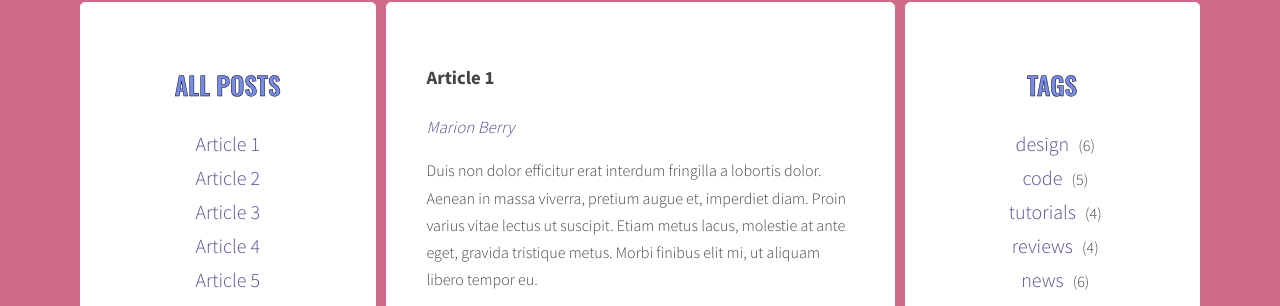
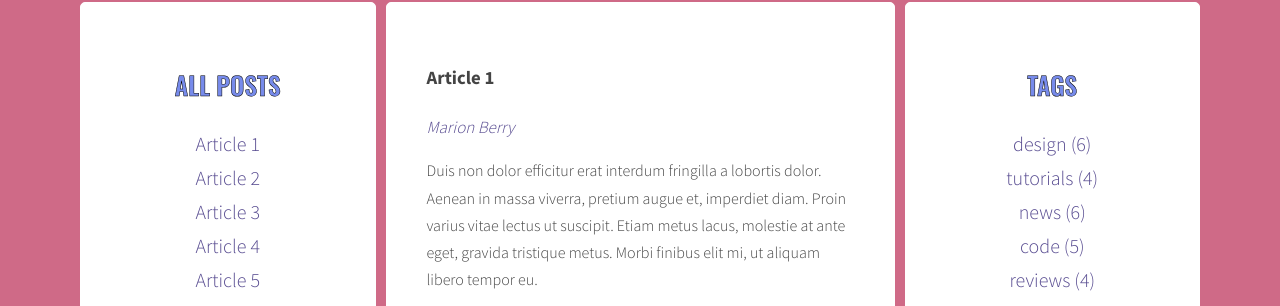
Before and after one commit to aszymeczko/javascript-blog, a website: page index.html in a window 1280 px wide. Shown: the part 241-547 px from the top of the page. Drawn offline with nearby package versions, Linux system fonts and the light colour scheme.

Commit message:
Add function calculateTagsParams

```diff
--- a/index.html
+++ b/index.html
@@ -352,11 +352,11 @@
           <aside class="sidebar" aria-label="sidebar">
             <h2 class="section-title">Tags</h2>
             <ul class="list tags">
-              <li><a href="#">design</a> <span>(6)</span></li>
+              <!-- <li><a href="#">design</a> <span>(6)</span></li>
               <li><a href="#">code</a> <span>(5)</span></li>
               <li><a href="#">tutorials</a> <span>(4)</span></li>
               <li><a href="#">reviews</a> <span>(4)</span></li>
-              <li><a href="#">news</a> <span>(6)</span></li>
+              <li><a href="#">news</a> <span>(6)</span></li> -->
             </ul>
             <h2 class="section-title">Authors</h2>
             <ul class="list authors">
--- a/js/script.js
+++ b/js/script.js
@@ -3,8 +3,8 @@
 function titleClickHandler(event) {
   event.preventDefault();
   const clickedElement = this;
-  console.log('Link was clicked!');
-  console.log(event);
+  // console.log('Link was clicked!');
+  // console.log(event);
 
   /* remove class 'active' from all article links  */
 
@@ -16,7 +16,7 @@ function titleClickHandler(event) {
 
   /* add class 'active' to the clicked link */
 
-  console.log('clickedElement:', clickedElement);
+  // console.log('clickedElement:', clickedElement);
 
   clickedElement.classList.add('active');
 
@@ -32,13 +32,13 @@ function titleClickHandler(event) {
 
   const articleSelector = clickedElement.getAttribute('href');
 
-  console.log('articleSelector: ', articleSelector);
+  // console.log('articleSelector: ', articleSelector);
 
   /* find the correct article using the selector (value of 'href' attribute) */
 
   const targetArticle = document.querySelector(articleSelector);
 
-  console.log('targetArticle: ', targetArticle);
+  // console.log('targetArticle: ', targetArticle);
 
   /* add class 'active' to the correct article */
 
@@ -50,7 +50,9 @@ const optArticleSelector = '.post',
   optTitleSelector = '.post-title',
   optTitleListSelector = '.titles',
   optArticleTagsSelector = '.post-tags .list',
-  optArticleAuthorSelector = '.post-author';
+  optArticleAuthorSelector = '.post-author',
+  optTagsListSelector = '.tags.list';
+
 
 function generateTitleLinks(customSelector = '') {
 
@@ -81,20 +83,20 @@ function generateTitleLinks(customSelector = '') {
 
     const linkHTML = '<li><a href="#' + articleId + '"><span>' + articleTitle + '</span></a></li>';
 
-    console.log('link HTML: ', linkHTML);
+    // console.log('link HTML: ', linkHTML);
 
     /* insert link into html variable */
 
     html = html + linkHTML;
 
-    console.log(html);
+    // console.log(html);
   }
 
   titleList.innerHTML = html;
 
   const links = document.querySelectorAll('.titles a');
 
-  console.log(links);
+  // console.log(links);
 
   for (let link of links) {
     link.addEventListener('click', titleClickHandler);
@@ -103,58 +105,98 @@ function generateTitleLinks(customSelector = '') {
 
 generateTitleLinks();
 
+function calculateTagsParams(tags) {
+
+  const params = { max: 0, min: 999999 };
+
+  for (let tag in tags) {
+    console.log(tag + ' is used ' + tags[tag] + ' times');
+
+    if (tags[tag] > params.max) {
+      params.max = tags[tag];
+    }
+
+    if (tags[tag] < params.min) {
+      params.min = tags[tag];
+    }
+  }
+  return params;
+}
 
 function generateTags() {
 
+  /* create a new variable allTags with an empty object */
+  let allTags = {};
+
   /* find all articles */
-
   const articles = document.querySelectorAll(optArticleSelector);
 
   /* for every article: */
   for (let article of articles) {
 
     /* find tags wrapper */
-
     const articleTagsList = article.querySelector(optArticleTagsSelector);
 
     /* make html variable with empty string */
-
     let html = '';
 
     /* get tags from data-tags attribute */
-
     const articleTags = article.getAttribute('data-tags');
 
-    console.log('articleTags: ', articleTags);
+    // console.log('articleTags: ', articleTags);
 
     /* split tags into array */
-
     const articleTagsArray = articleTags.split(' ');
 
-    console.log('articleTagsArray: ', articleTagsArray);
+    // console.log('articleTagsArray: ', articleTagsArray);
 
     /* for each tag */
     for (let tag of articleTagsArray) {
 
-      console.log('tag: ', tag);
+      // console.log('tag: ', tag);
 
       /* generate HTML of the link */
-
       const linkHTML = '<li><a href="#tag-' + tag + '">' + tag + '</a></li>';
 
-      console.log('link HTML: ', linkHTML);
+      // console.log('link HTML: ', linkHTML);
 
       /* add generated code to html variable */
-
       html = html + linkHTML;
 
-      console.log(html);
+      // console.log(html);
+
+      /* check if this link is NOT already in allTags */
+      if (!allTags.hasOwnProperty(tag)) {
+
+        /* add tag to allTags object */
+        allTags[tag] = 1;
+      } else {
+        allTags[tag]++;
+      }
     }
 
     /* insert HTML of all the links into the tags wrapper */
-
     articleTagsList.innerHTML = html;
   }
+
+  /* find list of tags in right column */
+  const tagList = document.querySelector(optTagsListSelector);
+  console.log('allTags', allTags);
+  const tagsParams = calculateTagsParams(allTags);
+  console.log('tagsParams: ', tagsParams);
+
+  /* create variable for all links HTML code */
+  let allTagsHTML = '';
+
+  /* for each tag in allTags: */
+  for (let tag in allTags) {
+
+    /* generate code of a link and add it to allTagsHTML */
+    allTagsHTML += '<li><a href="#tag-' + tag + '">' + tag + ' (' + allTags[tag] + ') ' + '</a></li>';
+  }
+
+  /* add html from allTagsHTML to tagList */
+  tagList.innerHTML = allTagsHTML;
 }
 
 generateTags();
@@ -169,25 +211,25 @@ function tagClickHandler(event) {
   /* make new constant named "clickedElement" and give it the value of "this" */
 
   const clickedElement = this;
-  console.log('Link was clicked!');
-  console.log(event);
+  // console.log('Link was clicked!');
+  // console.log(event);
 
   /* make a new constant "href" and read the attribute "href" of the clicked element */
 
   const href = clickedElement.getAttribute('href');
 
-  console.log('href: ', href);
+  // console.log('href: ', href);
 
   /* make a new constant "tag" and extract tag from the "href" constant */
 
   const tag = href.replace('#tag-', '');
-  console.log('Tag: ', tag);
+  // console.log('Tag: ', tag);
 
   /* find all tag links with class active */
 
   const activeTagLinks = document.querySelectorAll('a.active[href^="#tag-"]');
 
-  console.log('activeTagLinks: ', activeTagLinks);
+  // console.log('activeTagLinks: ', activeTagLinks);
 
   /* for each active tag link */
 
@@ -202,14 +244,14 @@ function tagClickHandler(event) {
 
   const targetTagLinks = document.querySelectorAll('a[href="' + href + '"]');
 
-  console.log('targetTagLinks: ', targetTagLinks);
+  // console.log('targetTagLinks: ', targetTagLinks);
 
   /* for each found tag link */
   for (let targetTagLink of targetTagLinks) {
 
     /* add class active */
 
-    console.log('targetTagLink:', targetTagLink);
+    // console.log('targetTagLink:', targetTagLink);
 
     targetTagLink.classList.add('active');
   }
@@ -253,19 +295,19 @@ function generateAuthors() {
 
     const articleAuthors = article.getAttribute('data-author');
 
-    console.log('articleAuthors: ', articleAuthors);
+    // console.log('articleAuthors: ', articleAuthors);
 
     /* generate HTML of the link */
 
     const linkHTML = '<a href="#author-' + articleAuthors + '">' + articleAuthors + '</a>';
 
-    console.log('link HTML: ', linkHTML);
+    // console.log('link HTML: ', linkHTML);
 
     /* add generated code to html variable */
 
     html = html + linkHTML;
 
-    console.log(html);
+    // console.log(html);
 
     /* insert HTML of all the links into the tags wrapper */
 
@@ -299,25 +341,25 @@ function authorClickHandler(event) {
   /* make new constant named "clickedElement" and give it the value of "this" */
 
   const clickedElement = this;
-  console.log('Link was clicked!');
-  console.log(event);
+  // console.log('Link was clicked!');
+  // console.log(event);
 
   /* make a new constant "href" and read the attribute "href" of the clicked element */
 
   const href = clickedElement.getAttribute('href');
 
-  console.log('href: ', href);
+  // console.log('href: ', href);
 
   /* make a new constant "author" and extract author from the "href" constant */
 
   const author = href.replace('#author-', '');
-  console.log('Author: ', author);
+  // console.log('Author: ', author);
 
   /* find all authors links with class active */
 
   const activeAuthorsLinks = document.querySelectorAll('a.active[href^="#author"]');
 
-  console.log('activeAuthorsLinks: ', activeAuthorsLinks);
+  // console.log('activeAuthorsLinks: ', activeAuthorsLinks);
 
   /* for each active author link */
 
@@ -332,14 +374,14 @@ function authorClickHandler(event) {
 
   const targetAuthorLinks = document.querySelectorAll('a[href="' + href + '"]');
 
-  console.log('targetAuthorLinks: ', targetAuthorLinks);
+  // console.log('targetAuthorLinks: ', targetAuthorLinks);
 
   /* for each found author link */
   for (let targetAuthorLink of targetAuthorLinks) {
 
     /* add class active */
 
-    console.log('targetAuthorLink:', targetAuthorLink);
+    // console.log('targetAuthorLink:', targetAuthorLink);
 
     targetAuthorLink.classList.add('active');
   }
```
